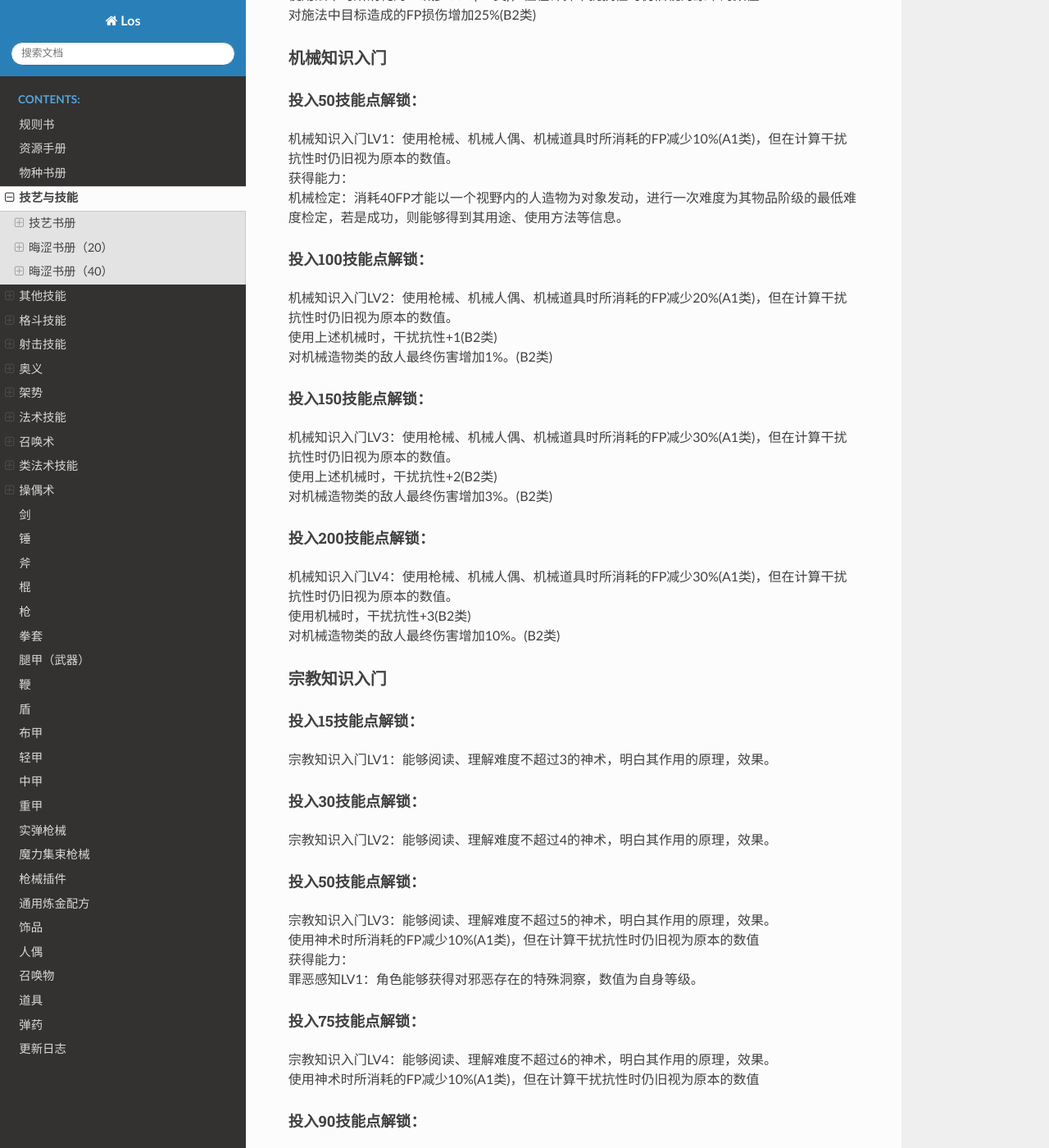
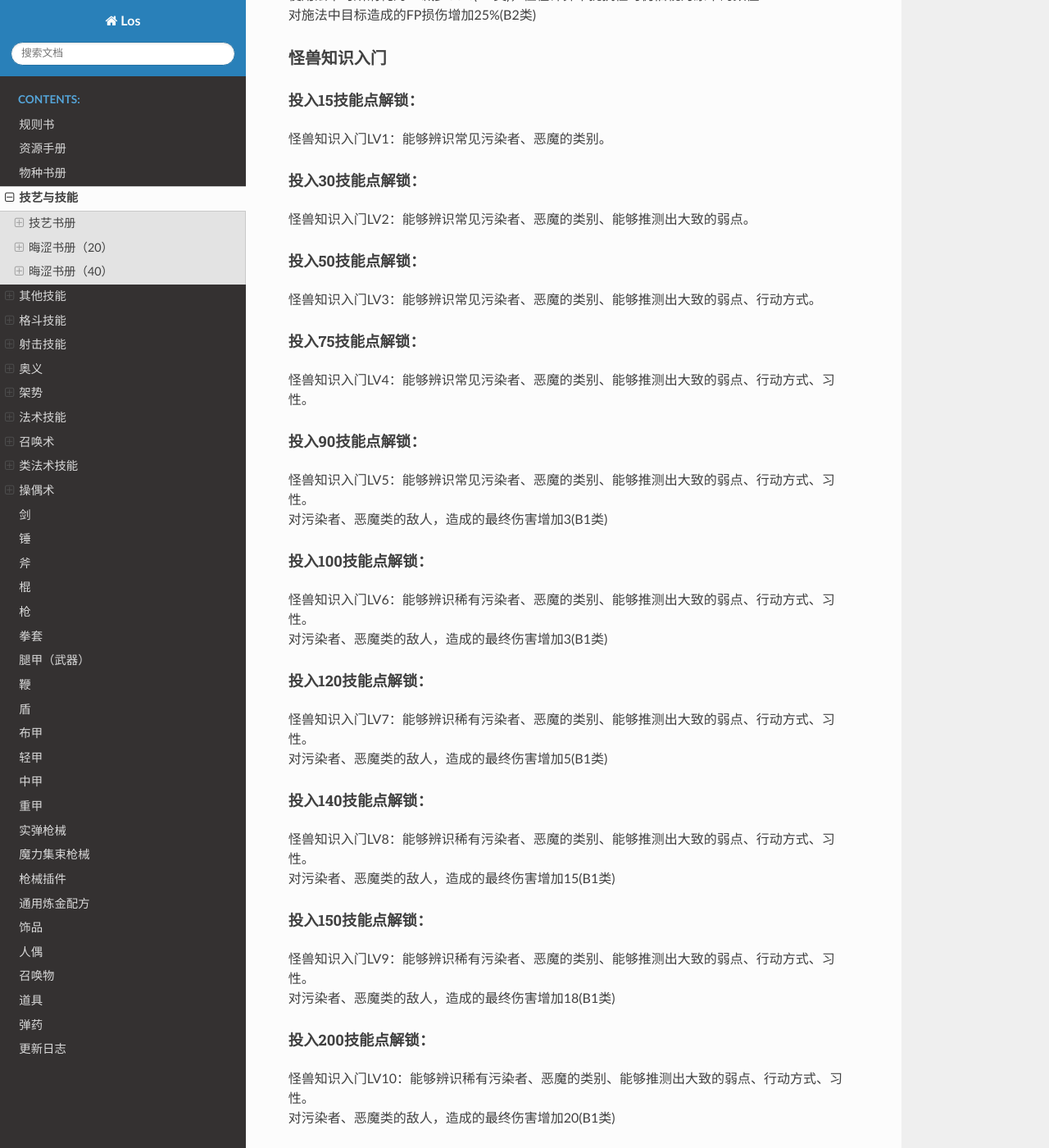
Before and after one commit to DDCQA/LOSV1Docs-, a Sphinx documentation site: the page built from source/skills.md, in a window 1280 px wide and 1400 px high, scrolled down 53982 px. Shown: the whole window at 82% size. Built offline with Sphinx 7.4.7 and the Read the Docs theme 2.0.0, drawn with Linux system fonts in a browser that asks for light colours.

Commit message:
Update skills.md

```diff
--- a/source/skills.md
+++ b/source/skills.md
@@ -1460,6 +1460,7 @@ FP强化LV10：角色获得FP提升3000(A1类)，该增益在规则上视为角
 法术知识入门LV1：能够阅读、理解难度不超过3的法术，明白其作用的原理，效果，并且进行反制；能够使用难度不超过3，词缀系数不超过1的元素法术。<br/>
 获得能力：<br/>
 法术反制：能够反制被辨识出的法术。
+
 #### 投入30技能点解锁：
 法术知识入门LV2：能够阅读、理解难度不超过4的法术，明白其作用的原理，效果，并且进行反制；能够使用难度不超过4，词缀系数不超过1的元素法术。
 #### 投入50技能点解锁：
@@ -1500,6 +1501,43 @@ FP强化LV10：角色获得FP提升3000(A1类)，该增益在规则上视为角
 法术知识入门LV10：能够阅读、理解难度不超过10的法术，明白其作用的原理，效果，并且进行反制；能够使用难度不超过10，词缀系数不超过3的元素法术；能够使用难度不超过7，词缀系数不超过2的空间法术。<br/>
 使用法术时所消耗的FP减少50%(A1类)，但在计算干扰抗性时仍旧视为原本的数值<br/>
 对施法中目标造成的FP损伤增加25%(B2类)
+
+### 怪兽知识入门
+#### 投入15技能点解锁：
+怪兽知识入门LV1：能够辨识常见污染者、恶魔的类别。
+
+#### 投入30技能点解锁：
+怪兽知识入门LV2：能够辨识常见污染者、恶魔的类别、能够推测出大致的弱点。
+
+#### 投入50技能点解锁：
+怪兽知识入门LV3：能够辨识常见污染者、恶魔的类别、能够推测出大致的弱点、行动方式。
+
+#### 投入75技能点解锁：
+怪兽知识入门LV4：能够辨识常见污染者、恶魔的类别、能够推测出大致的弱点、行动方式、习性。<br/>
+
+#### 投入90技能点解锁：
+怪兽知识入门LV5：能够辨识常见污染者、恶魔的类别、能够推测出大致的弱点、行动方式、习性。<br/>
+对污染者、恶魔类的敌人，造成的最终伤害增加3(B1类)
+
+#### 投入100技能点解锁：
+怪兽知识入门LV6：能够辨识稀有污染者、恶魔的类别、能够推测出大致的弱点、行动方式、习性。<br/>
+对污染者、恶魔类的敌人，造成的最终伤害增加3(B1类)
+
+#### 投入120技能点解锁：
+怪兽知识入门LV7：能够辨识稀有污染者、恶魔的类别、能够推测出大致的弱点、行动方式、习性。<br/>
+对污染者、恶魔类的敌人，造成的最终伤害增加5(B1类)
+
+#### 投入140技能点解锁：
+怪兽知识入门LV8：能够辨识稀有污染者、恶魔的类别、能够推测出大致的弱点、行动方式、习性。<br/>
+对污染者、恶魔类的敌人，造成的最终伤害增加15(B1类)
+
+#### 投入150技能点解锁：
+怪兽知识入门LV9：能够辨识稀有污染者、恶魔的类别、能够推测出大致的弱点、行动方式、习性。<br/>
+对污染者、恶魔类的敌人，造成的最终伤害增加18(B1类)<br/>
+#### 投入200技能点解锁：
+怪兽知识入门LV10：能够辨识稀有污染者、恶魔的类别、能够推测出大致的弱点、行动方式、习性。<br/>
+对污染者、恶魔类的敌人，造成的最终伤害增加20(B1类)<br/>
+
 ### 机械知识入门
 #### 投入50技能点解锁：
 机械知识入门LV1：使用枪械、机械人偶、机械道具时所消耗的FP减少10%(A1类)，但在计算干扰抗性时仍旧视为原本的数值。<br/>
```
